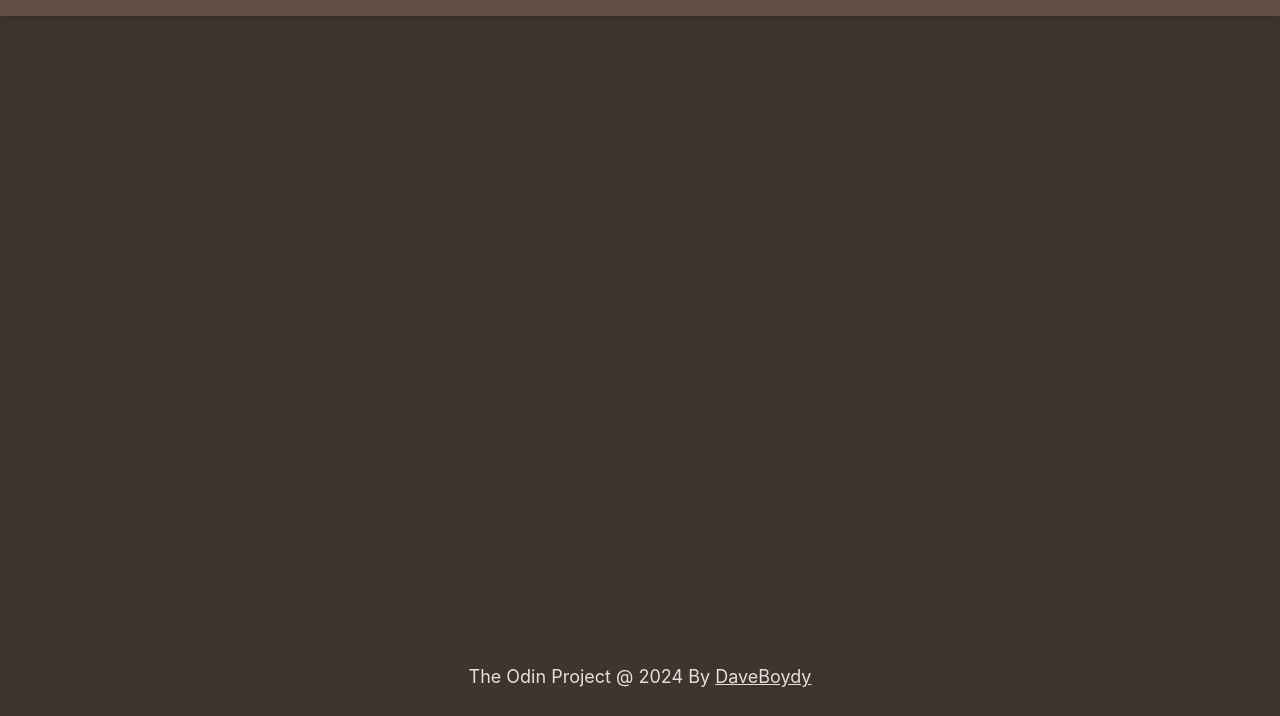
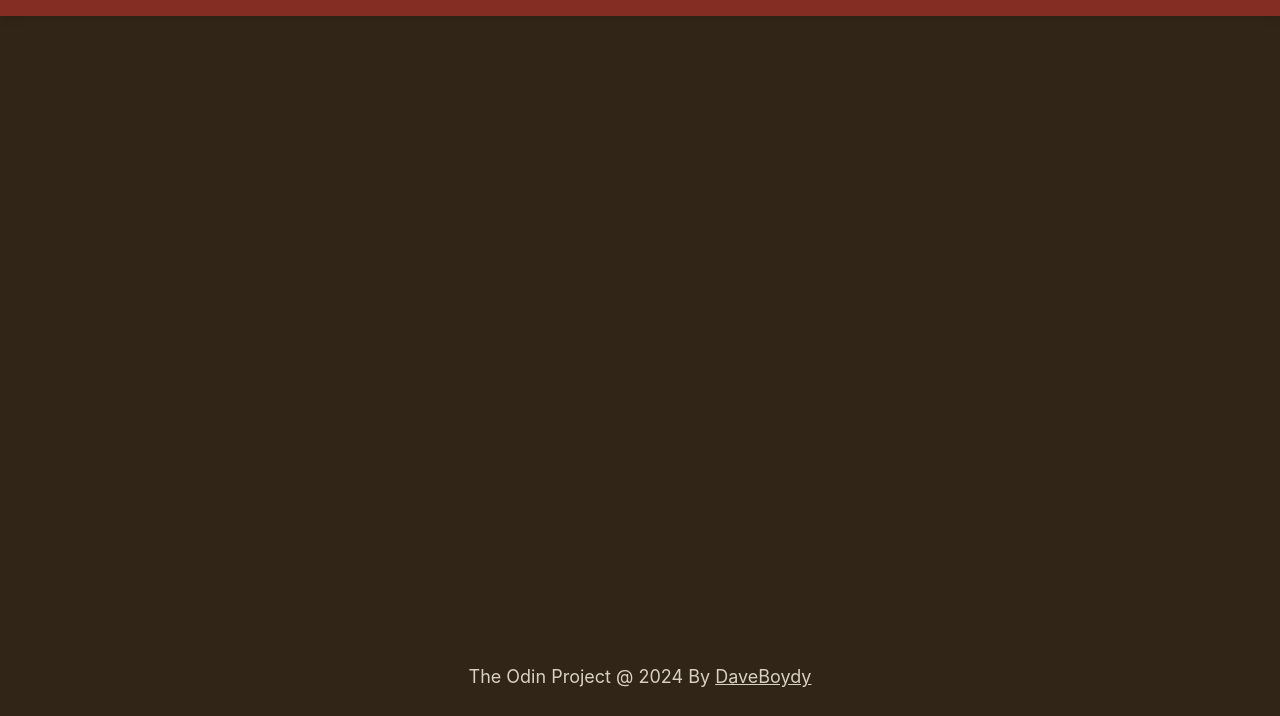
Before and after one commit to DaveBoydy/Project-Library, a plain HTML site: page index.html in a window 1280 px wide. Shown: the part 84-800 px from the top of the page. Drawn offline with Linux system fonts and the light colour scheme.

Commit message:
Add updates to the color palette
Added library themed colors.

```diff
--- a/style.css
+++ b/style.css
@@ -1,8 +1,15 @@
 :root {
-  --primary: #614e44;
-  --secondary: #40352e;
-  --contrast: #e4dfdc;
-  --accent: #577419;
+  /* --primary: #614e44; */
+  --primary: #842d23;
+
+  /* --secondary: #40352e; */
+  --secondary: #312517;
+  /* --contrast: #e4dfdc; */
+  --contrast: #d8d1c1;
+  /* --accent: #577419; */
+  /* --accent: #43211f; */
+  /* --accent: #676255; */
+  --accent: #9f552a;
 
   --font-family: -apple-system, BlinkMacSystemFont, "Segoe UI", Roboto,
     Helvetica, Arial, sans-serif, "Apple Color Emoji", "Segoe UI Emoji",
@@ -85,6 +92,31 @@
 #page-container select:focus {
   outline-color: var(--accent);
 }
+
+input:-webkit-autofill {
+  -webkit-box-shadow: 0 0 0px 1000px var(--contrast) inset;
+  -webkit-text-fill-color: var(--accent) !important;
+}
+
+/* input[type="text"] {
+  color: var(--accent) !important;
+  background-color: var(--contrast) !important;
+} */
+
+/* #book-title:focus,
+#book-author:focus {
+  color: var(--accent) !important;
+  background-color: var(--contrast) !important;
+} */
+
+/* input:-webkit-autofill,
+input:-webkit-autofill:hover,
+input:-webkit-autofill:focus,
+input:-webkit-autofill:active {
+
+  color: var(--accent) !important;
+  background-color: var(--contrast) !important;
+} */
 
 #page-container input[type="radio"] {
   accent-color: var(--accent);
```
